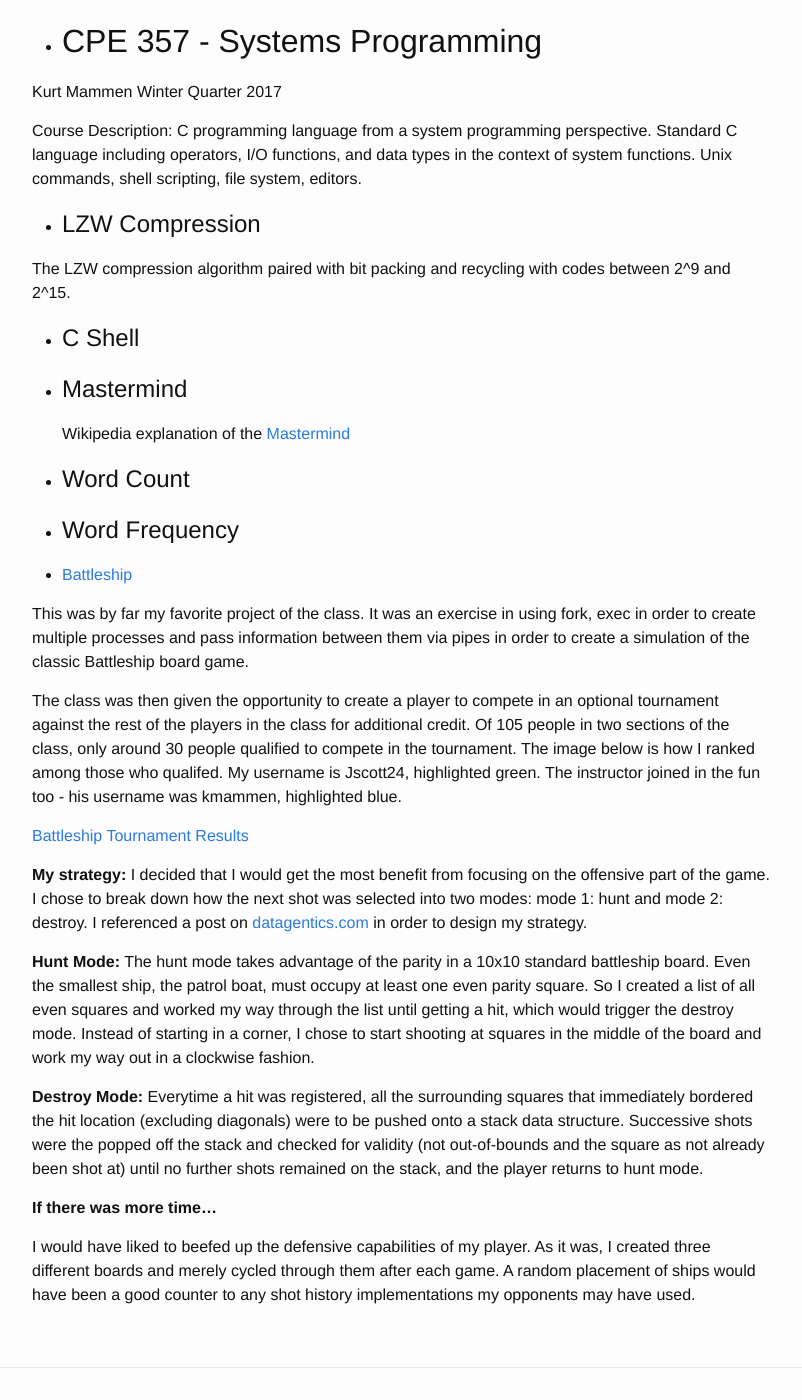
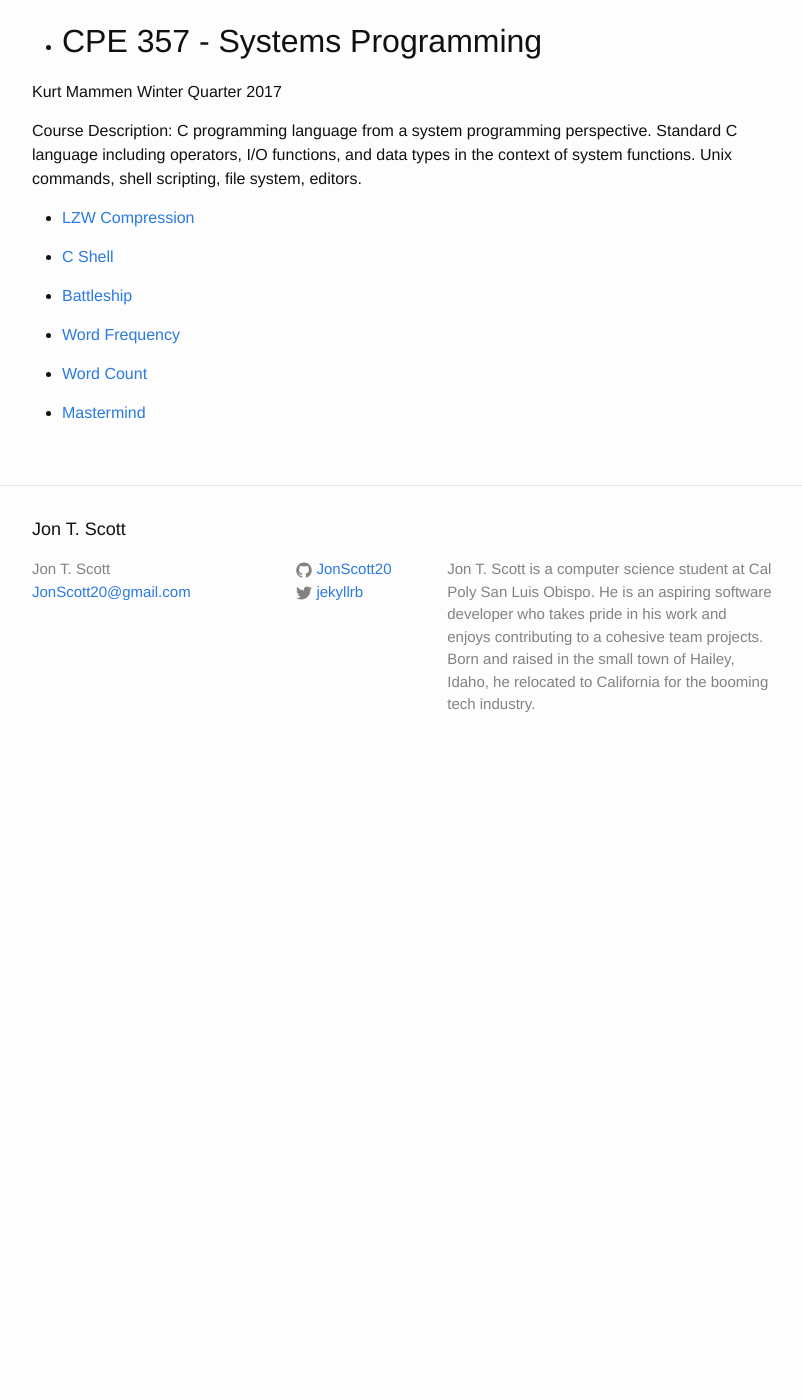
Before and after one commit to JonScott20/JonScott20.github.io, a Jekyll site: the page built from coursework.md, in a window 1280 px wide and 1400 px high, scrolled down 273 px. Shown: the whole window, without its empty margins (238-1040 px from the left). Built offline with Jekyll 4.4.1, drawn with Linux system fonts in a browser that asks for light colours; after the commit the page ends 1049 px from its top, so only the background shows below that.

Commit message:
Update coursework.md

```diff
--- a/coursework.md
+++ b/coursework.md
@@ -17,41 +17,14 @@
 
 Course Description: C programming language from a system programming perspective. Standard C language including operators, I/O functions, and data types in the context of system functions. Unix commands, shell scripting, file system, editors.
 
-- LZW Compression
-=================================
+- [LZW Compression](https://jonscott20.github.io/lzwcompression)
 
-The LZW compression algorithm paired with bit packing and recycling with codes between 2^9 and 2^15.
-
-- C Shell
-=================================
-
-- Mastermind
-=================================
-Wikipedia explanation of the [Mastermind](https://en.wikipedia.org/wiki/Mastermind_(board_game))
-
-- Word Count
-=================================
-
-- Word Frequency
-=================================
+- [C Shell](https://jonscott20.github.io/cshell)
 
 - [Battleship](https://jonscott20.github.io/battleship)
 
-This was by far my favorite project of the class. It was an exercise in using fork, exec in order to create multiple processes and pass information between them via pipes in order to create a simulation of the classic Battleship board game.
+- [Word Frequency](https://jonscott20.github.io/wordfrequency)
 
-The class was then given the opportunity to create a player to compete in an optional tournament against the rest of the players in the class for additional credit. Of 105 people in two sections of the class, only around 30 people qualified to compete in the tournament. The image below is how I ranked among those who qualifed. My username is Jscott24, highlighted green. The instructor joined in the fun too - his username was kmammen, highlighted blue.
+- [Word Count](https://jonscott20.github.io/wordcount)
 
-[Battleship Tournament Results](https://jonscott20.github.io/Files/Documents/Project4Tournament.png)
-
-**My strategy:**
-I decided that I would get the most benefit from focusing on the offensive part of the game. I chose to break down how the next shot was selected into two modes: mode 1: hunt and mode 2: destroy. I referenced a post on [datagentics.com](http://datagenetics.com/blog/december32011/index.html) in order to design my strategy.
-
-**Hunt Mode:**
-The hunt mode takes advantage of the parity in a 10x10 standard battleship board. Even the smallest ship, the patrol boat, must occupy at least one even parity square. So I created a list of all even squares and worked my way through the list until getting a hit, which would trigger the destroy mode. Instead of starting in a corner, I chose to start shooting at squares in the middle of the board and work my way out in a clockwise fashion.
-
-**Destroy Mode:**
-Everytime a hit was registered, all the surrounding squares that immediately bordered the hit location (excluding diagonals) were to be pushed onto a stack data structure. Successive shots were the popped off the stack and checked for validity (not out-of-bounds and the square as not already been shot at) until no further shots remained on the stack, and the player returns to hunt mode.
-
-**If there was more time...**
-
-I would have liked to beefed up the defensive capabilities of my player. As it was, I created three different boards and merely cycled through them after each game. A random placement of ships would have been a good counter to any shot history implementations my opponents may have used.
+- [Mastermind](https://jonscott20.github.io/battleship)
```
